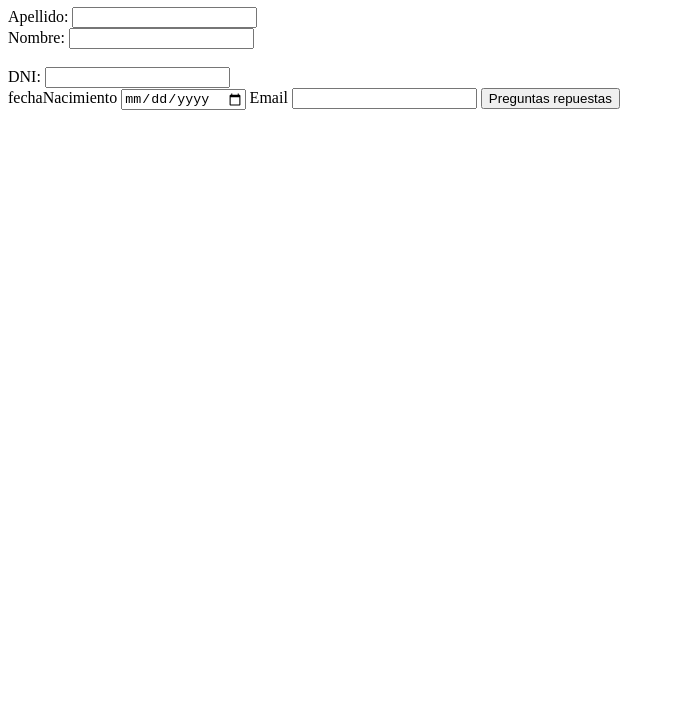
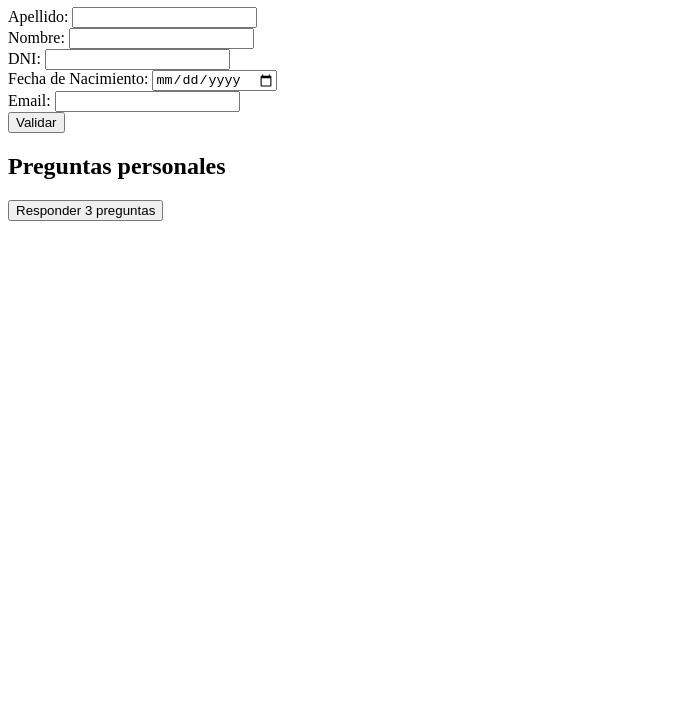
Before and after one commit to AnaVillalva/Registro, a plain HTML site: page index.html in a window 1280 px wide. Shown: the part 73-800 px from the top of the page, without its empty margins (0-675 px from the left). Drawn offline with Linux system fonts and the light colour scheme.

Commit message:
agregro html

```diff
--- a/index.html
+++ b/index.html
@@ -1,45 +1,25 @@
 <!DOCTYPE html>
-<html lang="en">
+<html lang="es">
 <head>
-    <meta charset="UTF-8">
-    <meta name="viewport" content="width=device-width, initial-scale=1.0">
-    <title>Formulario de Registro</title>
+  <meta charset="UTF-8">
+  <title>Formulario de Registración</title>
+  <link rel="stylesheet" href="style.css">
 </head>
 <body>
-    <h1>Registro</h1>
+  <h1>Formulario de Registración</h1>
+  <form id="registroForm">
+    <label>Apellido: <input type="text" id="apellido" required></label><br>
+    <label>Nombre: <input type="text" id="nombre" required></label><br>
+    <label>DNI: <input type="text" id="dni" required></label><br>
+    <label>Fecha de Nacimiento: <input type="date" id="fechaNacimiento" required></label><br>
+    <label>Email: <input type="email" id="email" required></label><br>
+    <button type="button" onclick="validarFormulario()">Validar</button>
+  </form>
 
-    <label for="apellido">Apellido:</label>
-    <input type="text" id="apellido">
-    <br>
-    <label for="nombre">Nombre:</label>
-    <input type="text" id="nombre" step="0.01" min="0">
-    <br>
+  <h2>Preguntas personales</h2>
+  <button onclick="hacerPreguntas()">Responder 3 preguntas</button>
+  <div id="respuestas"></div>
 
-    <br>
-    <label for="dni">DNI:</label>
-    <input type="number" id="dni" step="0.01 min="0">
-    <br>
-
-
-
-    <label for="Fecha Nacimiento:">fechaNacimiento</label>
-    <input type="date" id="nacimiento" step="0.01" min="2006">
-
-
-    <label for="email:">Email</label>
-    <input type="email" id="email" step="0.01" min="0">
-
-
-
-    <label>
-    <button onclick="BotonProgresivo()">Preguntas repuestas</button>
-    <p id="mensajeError" class="error"></p>
-    </label>
-
-
-
-
-
-    <script src="script.js"></script>
+  <script src="script.js"></script>
 </body>
 </html>
```
